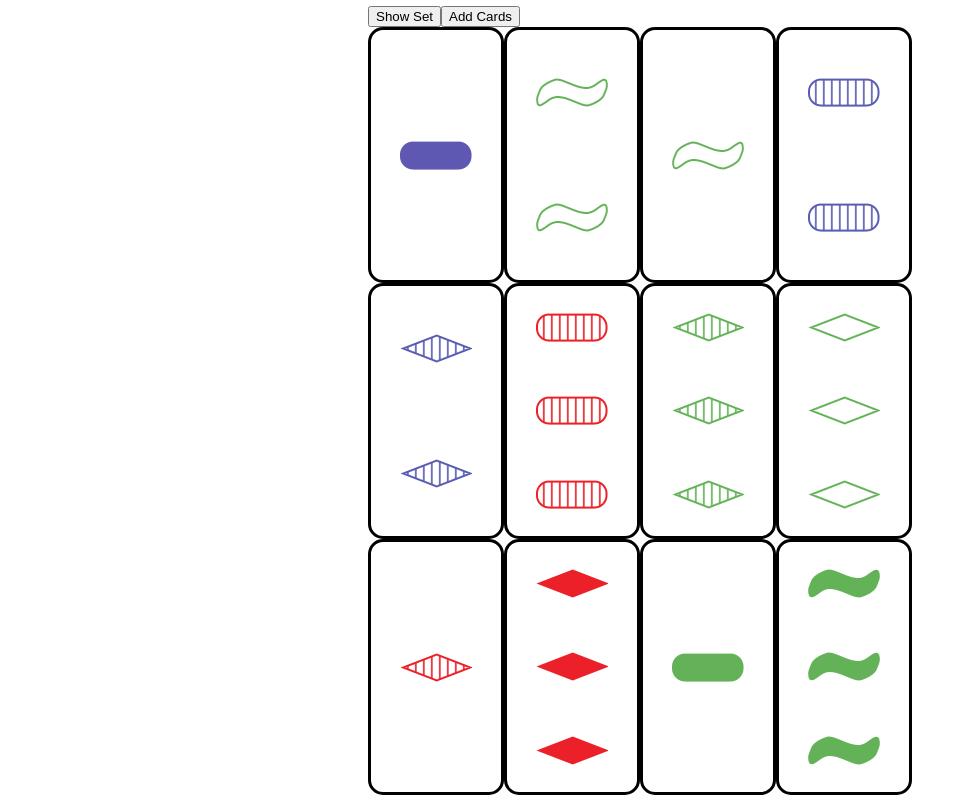
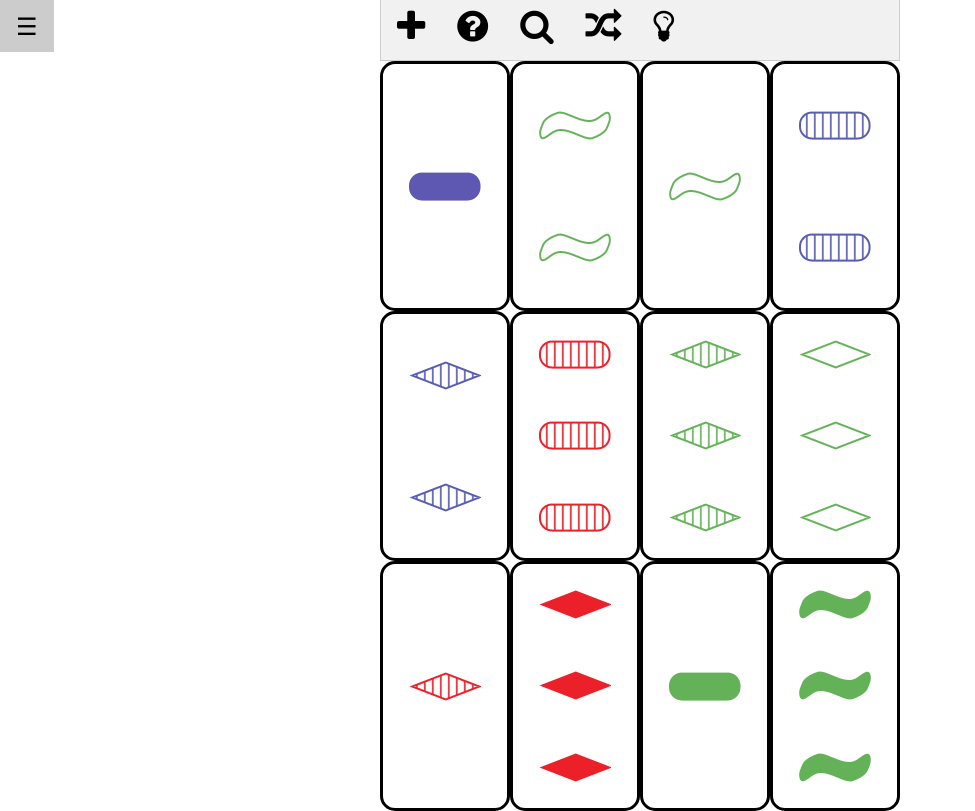
Before and after one commit to lmiller36/Set, a plain HTML site: page SET.html in a window 1280 px wide. Shown: the whole page, without its empty margins (0-975 px from the left). Drawn offline with nearby package versions, Linux system fonts and the light colour scheme.

Commit message:
centered menus

```diff
--- a/SET.html
+++ b/SET.html
@@ -5,15 +5,15 @@
 	<title>Lorne"s Puzzler</title>
 	<script type="text/javascript" src="SET_Logic.js"></script>
 	<script type="text/javascript" src="./StartMenu/StartMenu.js"></script>
+	<link rel="stylesheet" href="https://www.w3schools.com/w3css/4/w3.css">
+	<link rel="stylesheet" href="https://cdnjs.cloudflare.com/ajax/libs/font-awesome/4.7.0/css/font-awesome.min.css">
+	<link rel="stylesheet" href="./style/style.css">
 
-	<link rel="stylesheet" href="./style/style.css">
-	<style>
-</style>
 </head>
 <body>
 <!-- 	<button type="button" onclick="solvePuzzle()">Solve</button>
 -->	<div id="puzzle"></div>
-
+<!--
 <button id="showMenuButton" onmouseover="hoverButton()" onclick="on()" ><img src="./imgs/menu.png" height="30px" width="30px" display="none"></button>
 
 <div id="overlay" class="overlay">
@@ -29,12 +29,41 @@
 
 	<button id="close-image" class="close-image" onclick = "off()"><img src="./imgs/left_arrows.png" height="50px" width="50px"></button>
 
+</div> -->
+<button class="w3-button w3-teal w3-xlarge w3-left" onclick="openLeftMenu()">&#9776;</button>
+
+<!-- <div class="w3-sidebar w3-bar-block w3-card w3-animate-left" style="display:none" id="leftMenu">
+	<button onclick="closeLeftMenu()" class="w3-bar-item w3-button w3-large">Close &times;</button>
+	<a href="#" class="w3-bar-item w3-button">Link 1</a>
+	<a href="#" class="w3-bar-item w3-button">Link 2</a>
+	<a href="#" class="w3-bar-item w3-button">Link 3</a>
+</div> -->
+
+<div class="w3-sidebar w3-bar-block w3-black w3-xxlarge w3-animate-left" style="display:none" id="leftMenu">
+	<button onclick="closeLeftMenu()" class="w3-bar-item w3-button w3-large">Close &times;</button>
+	<a href="#" class="w3-bar-item w3-button"><i class="fa fa-home"></i></a>
+	<a href="#" class="w3-bar-item w3-button"><i class="fa fa-search"></i></a>
+	<a href="#" class="w3-bar-item w3-button"><i class="fa fa-envelope"></i></a>
+	<a href="#" class="w3-bar-item w3-button"><i class="fa fa-globe"></i></a>
+	<a href="#" class="w3-bar-item w3-button"><i class="fa fa-trash"></i></a>
 </div>
 
 
-<div id = "Cards" class="cards"/>
-<button id="showSet" class="" onclick = "showSet()">Show Set</button>
-<button id="addCards" class="" onclick = "addCards()">Add Cards</button>
+<div id = "game" class = "game">
+	<div class="w3-bar w3-light-grey w3-border centered  w3-xxlarge" style="width:100%">
+		<a href="#" onclick="addCards()" class="w3-bar-item w3-button"><i class="fa fa-plus"></i></a>
+		<a href="#" class="w3-bar-item w3-button"><i class="fa fa-question-circle"></i></a>
+		<a href="#" class="w3-bar-item w3-button"><i class="fa fa-search"></i></a>
+		<a href="#" class="w3-bar-item w3-button"><i class="fa fa-random"></i></a>
+		<a href="#" class="w3-bar-item w3-button"><i class="fa fa-lightbulb-o"></i></a>
+
+
+	</div>
+
+
+	<div id = "Cards" class="cards"/>
+</div>
+
 
 <script type="text/javascript">
 
@@ -49,6 +78,14 @@
 
 
 <script>
+
+	function openLeftMenu() {
+		document.getElementById("leftMenu").style.display = "block";
+	}
+
+	function closeLeftMenu() {
+		document.getElementById("leftMenu").style.display = "none";
+	}
 
 	function addCards(){
 		document.game.addCards(3);
@@ -75,8 +112,8 @@
 	}
 
 
-	hideElement("showMenuButton")
-	off();
+	//hideElement("showMenuButton")
+	// off();
 
 
 
--- a/style/style.css
+++ b/style/style.css
@@ -45,22 +45,24 @@
 }
 
 .centered{
-	top: 50%;
-	left: 50%;
-	transform: translate(-50%, -50%);
+	margin:0 auto;
+	display:block;
 }
 
-.cards{
-	content: "";
-	display: table;
-	clear: both;
-	width: 640px;
-	height: 750px;
+.game{
 	margin: 0;
 	position: absolute;
 	top: 50%;
 	left: 50%;
 	transform: translate(-50%, -50%);
+
+}
+.cards{
+
+	clear: both;
+	width: 640px;
+	height: 750px;
+
 
 	/*margin-top: -375px;*/
 }
```
